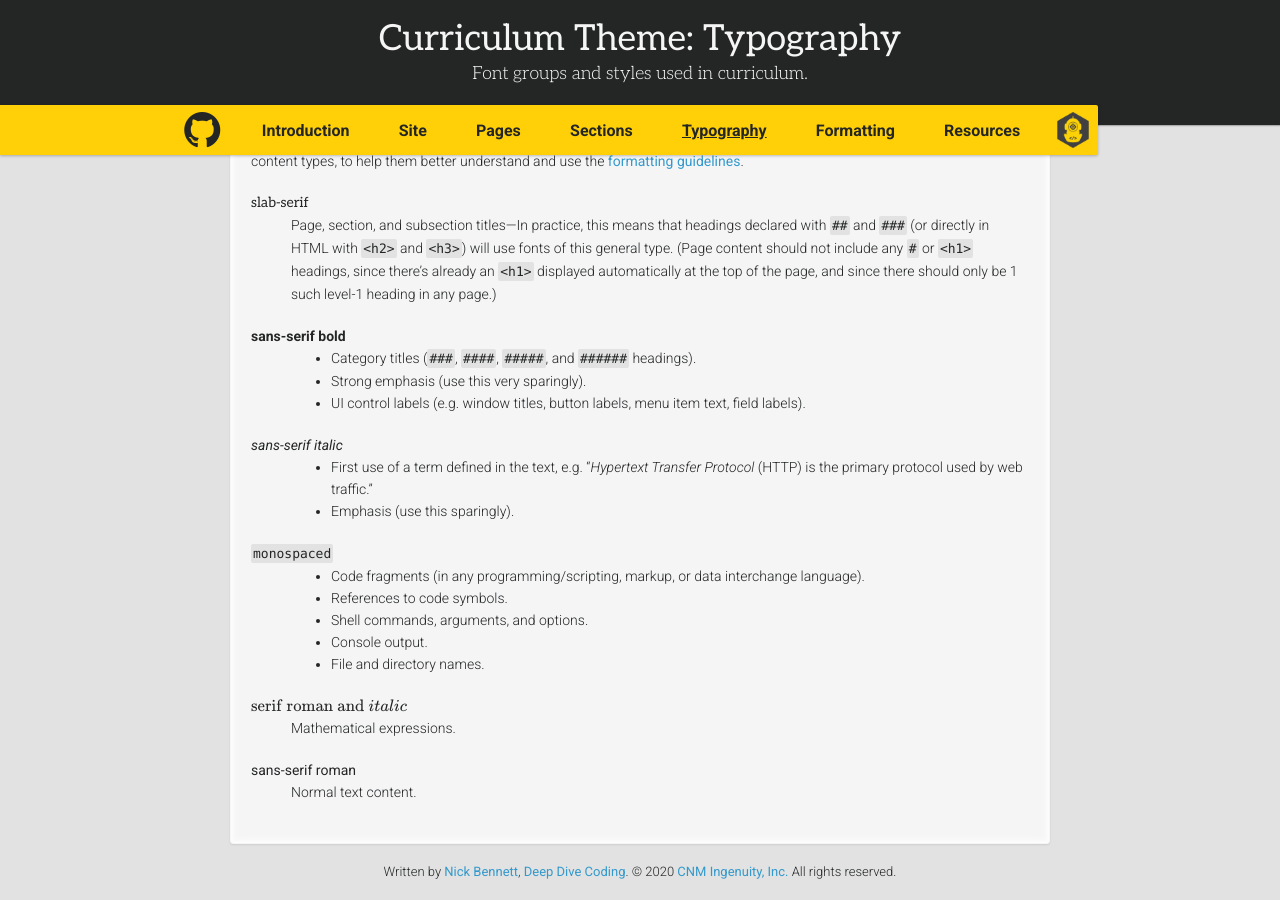
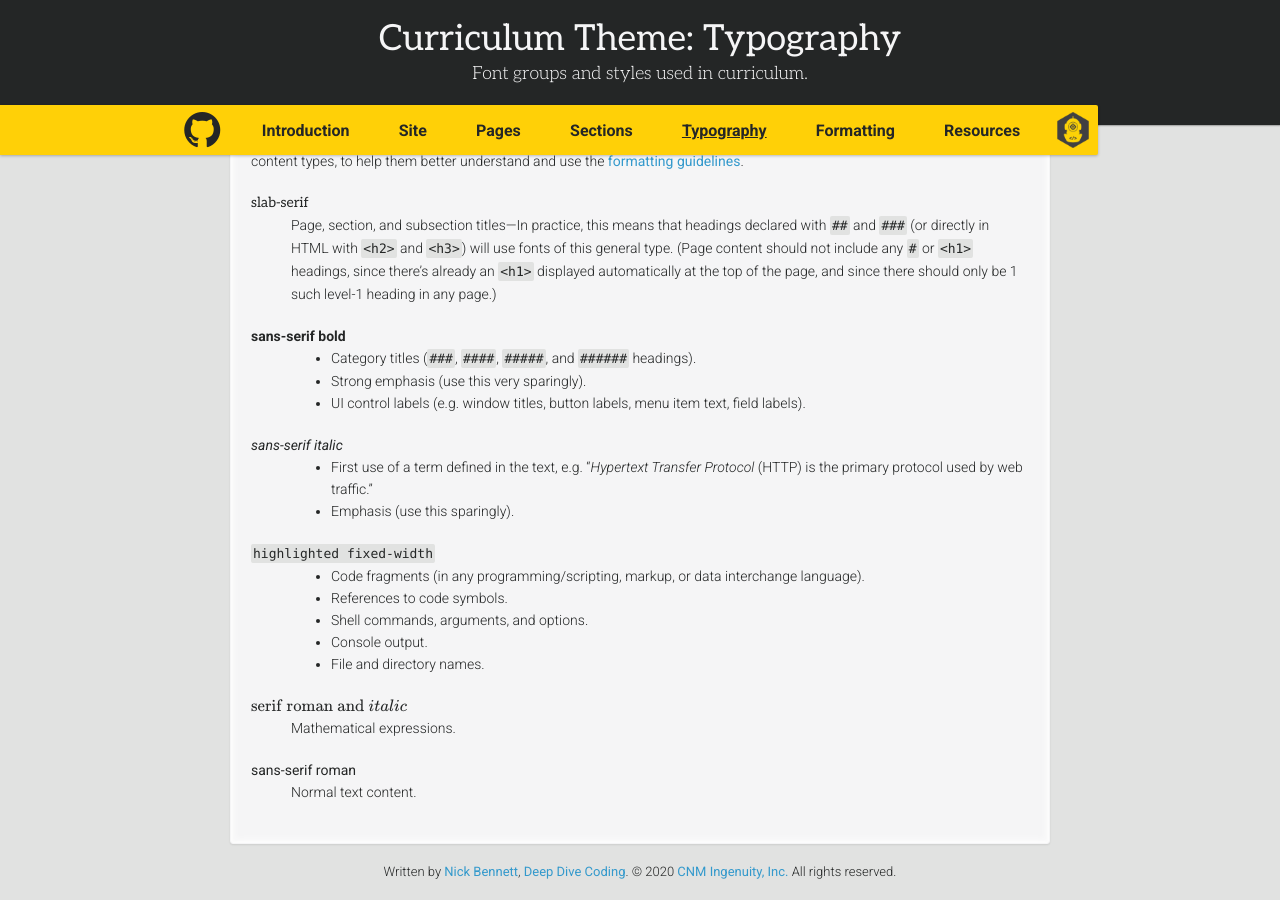
Before and after one commit to ddc-java/ddc-day, a Jekyll site: the page built from typography.md, in a window 1280 px wide and 900 px high, scrolled down 112 px. Built offline with Jekyll 4.4.1, drawn with Linux system fonts in a browser that asks for light colours; nearby versions of some CDN libraries; some web fonts are replaced; our own code applies the rules of GitHub Pages for plain Markdown files; formulas are drawn with MathJax 3.

Commit message:
Refine typography page

```diff
--- a/typography.md
+++ b/typography.md
@@ -24,7 +24,7 @@ sans-serif bold
     * First use of a term defined in the text, e.g. "_Hypertext Transfer Protocol_ (HTTP) is the primary protocol used by web traffic."
     * Emphasis (use this sparingly).
 
-`monospaced`{:.normal-weight}
+`highlighted fixed-width`{:.normal-weight}
 
 :
     * Code fragments (in any programming/scripting, markup, or data interchange language).
```
